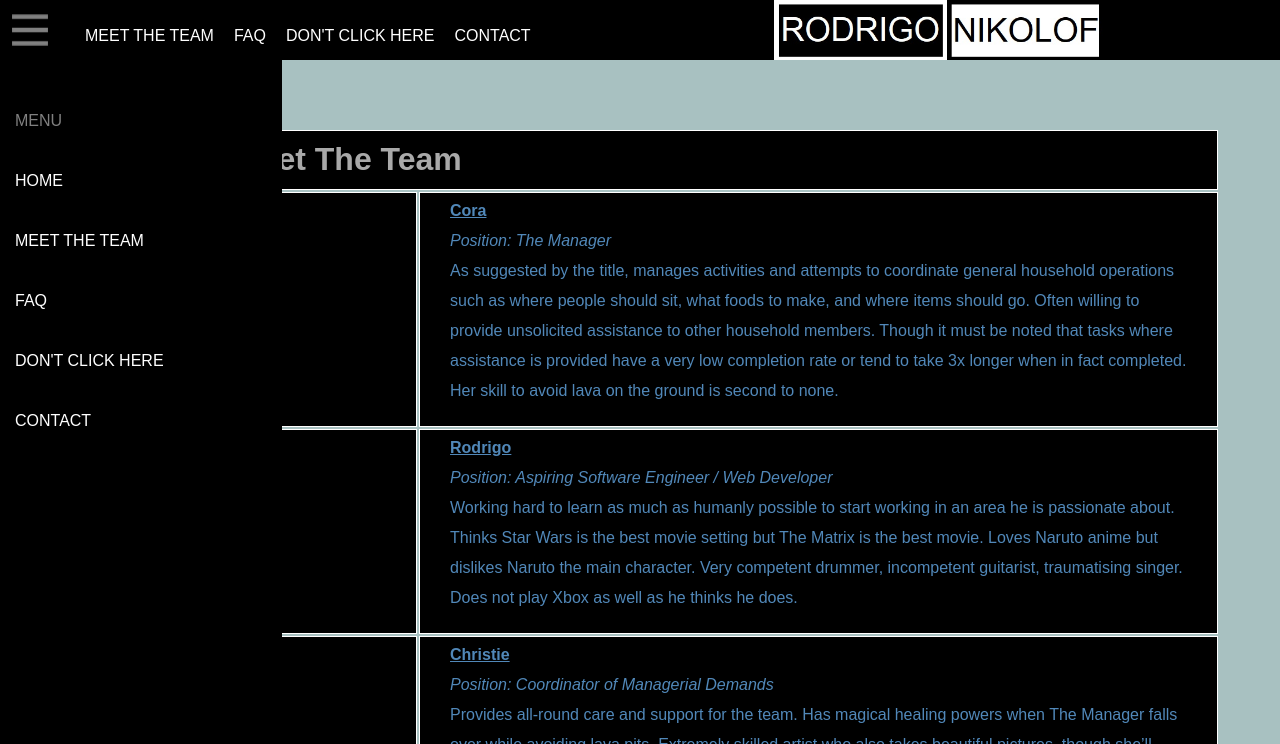
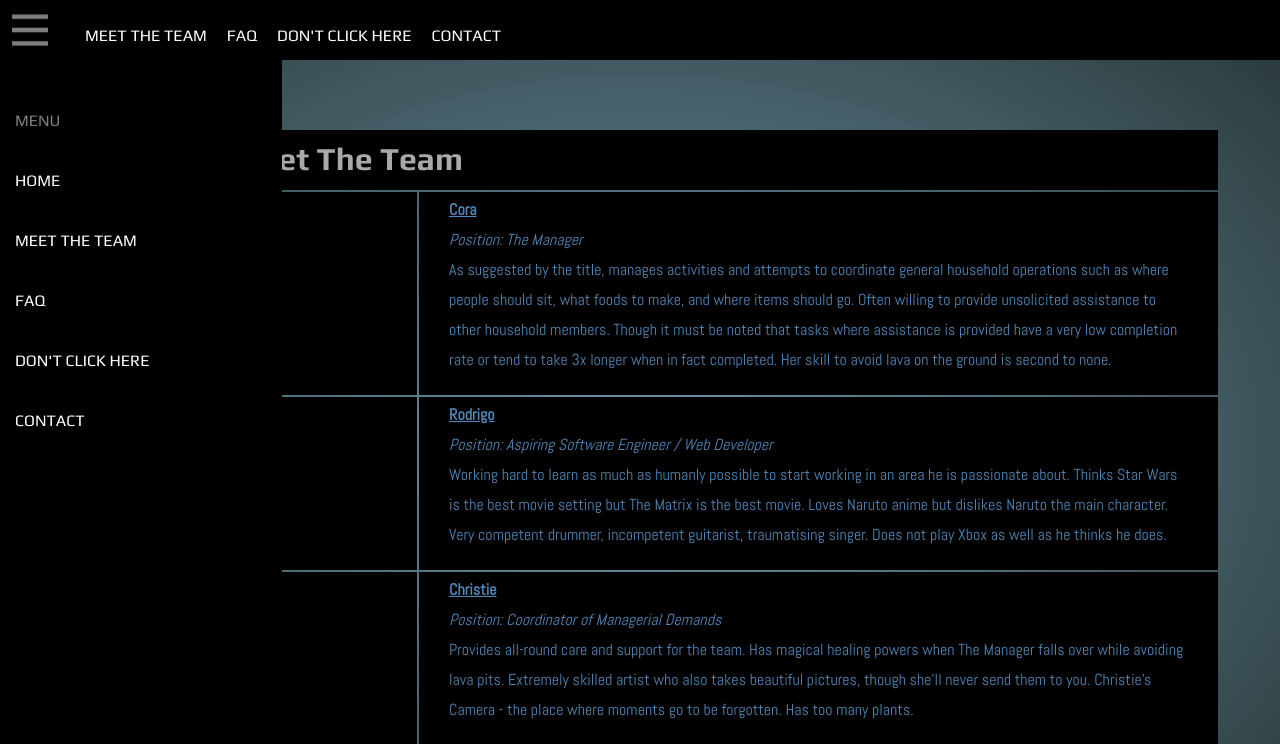
Before and after one commit to rodrigonikolof/mywebsite, a plain HTML site: page pages/meettheteam.html in a window 1280 px wide. Both pictures are taken after a click on the element 30 px from the left and 30 px from the top of the page. Shown: the top 744 px of the page. Drawn offline with Linux system fonts and the light colour scheme.

Commit message:
Commit 9, visual overhaul

```diff
--- a/pages/meettheteam.html
+++ b/pages/meettheteam.html
@@ -4,6 +4,9 @@
     <meta charset="UTF-8">
     <meta http-equiv="X-UA-Compatible" content="IE=edge">
     <meta name="viewport" content="width=device-width, initial-scale=1.0">
+    <link rel="preconnect" href="https://fonts.googleapis.com">
+    <link rel="preconnect" href="https://fonts.gstatic.com" crossorigin>
+    <link href="https://fonts.googleapis.com/css2?family=Abel&family=Play:wght@400;700&display=swap" rel="stylesheet">
     <link rel="stylesheet" href="/style/style.css">
     <title>Rodrigo Nikolof's Website</title>
 </head>
@@ -16,7 +19,7 @@
         <li><a href="#">Don't Click Here</a></li>
         <li><a href="/pages/contact.html">Contact</a></li>
       </ul>
-      <img class="logo-name" src="/img/Rodrigo-Logo.jpg" alt="Rodrigo Logo">
+      <!-- <img class="logo-name" src="/img/Rodrigo-Logo.jpg" alt="Rodrigo Logo"> -->
   </nav>
 
 <aside class="nav-sidebar">
--- a/style/style.css
+++ b/style/style.css
@@ -1,23 +1,26 @@
 /* **************************************STARTS BODY ***************************** */
+/* font-family: 'Abel', sans-serif;
+font-family: 'Play', sans-serif */
+
 body{
-    background-color: rgb(168, 193, 193);
+    /* background-color: rgb(167, 126, 214); */
    margin: 0;
-   /* rgb(168, 193, 193) */
+   background-image:radial-gradient(rgb(107, 148, 169), rgb(40, 54, 54))
 }
 p {
     padding: 15px;
-    font-family: Arial, Helvetica, sans-serif;
+    font-family: 'Abel', sans-serif;
     margin: 5px 15px;
     line-height: 30px;
     color: rgb(81, 136, 185);
     /* text-indent: 20px; */
-    font-size: 16px;
+    font-size: 20px;
 }
 h1{
-    color: rgb(169, 169, 169);
+    color: rgb(176, 170, 170);
     margin: 15px 15px;
     padding: 15px;
-    font-family: Arial, Helvetica, sans-serif;
+    font-family: 'Play', sans-serif;
 
 }
 /* **************************************ENDS BODY ***************************************** */
@@ -65,7 +68,7 @@ opacity: 0.5;
     text-transform: uppercase;
     text-decoration: none;
     color: rgb(255, 255, 255);
-    font-family: Arial, Helvetica, sans-serif;
+    font-family: 'Play', sans-serif;
     font-size: 16px;
 }
 .nav-sidebar{
@@ -97,7 +100,7 @@ opacity: 0.5;
    text-decoration: none;
    text-transform: uppercase;
     color: white;
-    font-family: Arial, Helvetica, sans-serif;
+    font-family: 'Play', sans-serif;
     font-size: 16px;
     white-space: nowrap;
     opacity: 0;
@@ -127,7 +130,7 @@ background-color: rgb(65, 56, 56);
     margin:auto;
     margin-top: 120px;
     position:relative;
-    border: 1px solid rgb(255, 255, 255);
+    /*   */
     z-index: 900;
     flex-shrink: 0;
 }
@@ -156,11 +159,11 @@ background-color: rgb(65, 56, 56);
 
 .team-member {
   background-color: rgb(0, 0, 0);
-  border: 1px solid rgb(255, 255, 255);
+  /* border: 1px solid rgb(255, 255, 255); */
   /* overflow:auto; */
 }
 .team-member p{
-  font-family: Arial, Helvetica, sans-serif;
+  font-family: 'Abel', sans-serif;
   line-height: 30px;
   color:rgb(81, 136, 185);
   padding-top:  3px;
@@ -171,7 +174,7 @@ background-color: rgb(65, 56, 56);
 .team-member h1 {
   color: rgb(169, 169, 169);
   margin-top: -5px;
-  font-family: Arial, Helvetica, sans-serif;
+  font-family: 'Play', sans-serif;
 }
 
 .team-member:first-child{
@@ -198,7 +201,7 @@ background-color: rgb(65, 56, 56);
     grid-auto-rows: 200px;
     gap: 10px;
     padding: 10px;
-    border: 1px solid rgb(255, 255, 255);
+    /* border: 1px solid rgb(255, 255, 255); */
     grid-auto-columns: minmax(150px, auto);
 }
 
@@ -215,24 +218,26 @@ background-color: rgb(65, 56, 56);
     font-size: 10px;
     margin-top: -25px;
     margin-left: 400px;
+    font-family: 'Abel', sans-serif;
   }
   /* ******** STARTS FAQ ACCORDION ******** */
 
   .faq-answer{
     display: none;
-    font-family: Arial, Helvetica, sans-serif;
+    font-family: 'Abel', sans-serif;
     line-height: 30px;
     color: aliceblue;
     padding: 15px;
     font-size: 16px;
+
   }
   .faq-question{
-    font-family: Arial, Helvetica, sans-serif;
+    font-family: 'Abel', sans-serif;
     line-height: 30px;
     color: aliceblue;
     padding: 5px;
     font-size: 16px;
-    border: 1px solid rgb(255, 255, 255);
+    /* border: 1px solid rgb(255, 255, 255); */
   }
 
   .faq-question:hover{
@@ -273,12 +278,12 @@ background-color: black;
 .contact-icon:first-child h1{
     color: aliceblue;
     margin-top: -5px;
-    font-family: Arial, Helvetica, sans-serif;
+    font-family: 'Play', sans-serif;
     padding-left: 32%;
 }
 
 .contact-icon{
-  font-family: Arial, Helvetica, sans-serif;
+  font-family: 'Abel', sans-serif;
   color: aliceblue;
   margin-bottom: -20px;
 }
@@ -292,6 +297,6 @@ background-color: black;
 
 .contact-icon a{
   text-decoration: underline;
-  font-family: Arial, Helvetica, sans-serif;
+  font-family: 'Abel', sans-serif;
   color: aliceblue;
 }
```
Also changed, not shown: index.html (+3 -0 lines), pages/contact.html (+4 -1 lines), pages/faq.html (+4 -1 lines), 1 other file.
